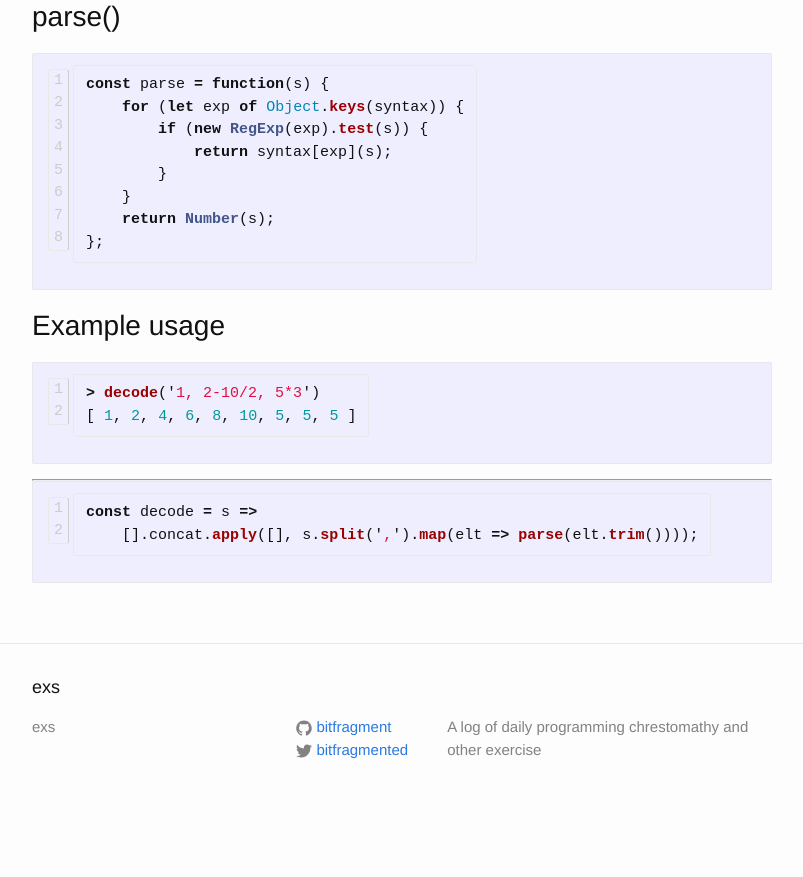
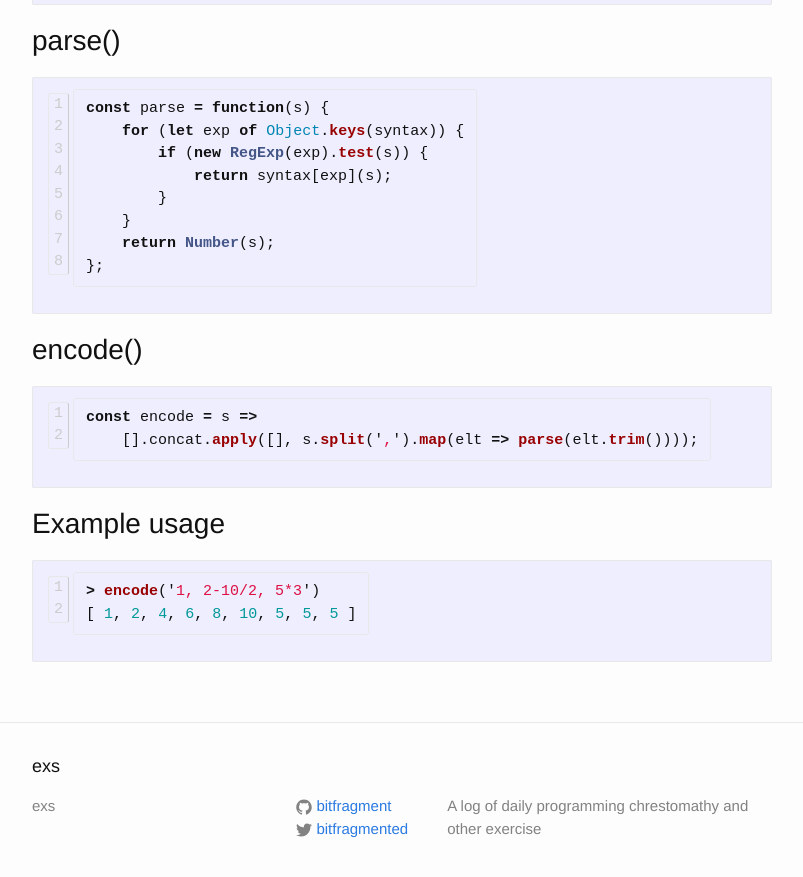
Before and after one commit to bitfragment/exs, a Jekyll site: the page built from _posts/2017-04-17-encoder.md, in a window 1280 px wide and 900 px high, scrolled down 1952 px. Shown: the top 877 px of the window, without its empty margins (238-1041 px from the left). Built offline with Jekyll 4.4.1, drawn with Linux system fonts in a browser that asks for light colours; before the commit the page ends 2773 px from its top, so only the background shows below that.

Commit message:
Hotfix page content order

````diff
--- a/_posts/2017-04-17-encoder.md
+++ b/_posts/2017-04-17-encoder.md
@@ -97,16 +97,18 @@ const parse = function(s) {
 };
 ```
 
+
+## encode()
+
+```js
+const encode = s =>
+    [].concat.apply([], s.split(',').map(elt => parse(elt.trim())));
+```
+
+
 ## Example usage
 
 ```js
-> decode('1, 2-10/2, 5*3')
+> encode('1, 2-10/2, 5*3')
 [ 1, 2, 4, 6, 8, 10, 5, 5, 5 ]
 ```
-
----
-
-```js
-const decode = s =>
-    [].concat.apply([], s.split(',').map(elt => parse(elt.trim())));
-```
````
